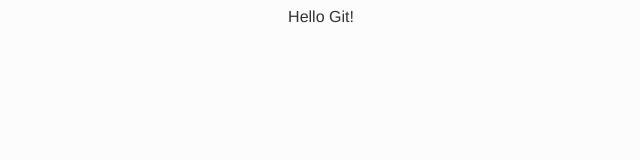
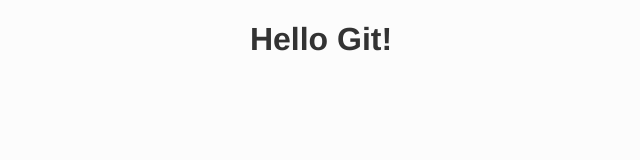
Before and after one commit to zsoltime/test-repo, a plain HTML site: page index.html in a window 1280 px wide. Shown: the whole page, without its empty margins (319-959 px from the left). Drawn offline with Linux system fonts and the light colour scheme.

Commit message:
Add h1 tag

```diff
--- a/index.html
+++ b/index.html
@@ -8,6 +8,6 @@
     <link rel="stylesheet" href="style.css">
 </head>
 <body>
-    Hello Git!
+    <h1>Hello Git!</h1>
 </body>
 </html>
```
